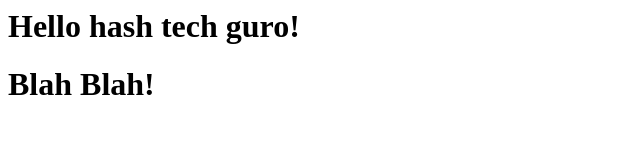
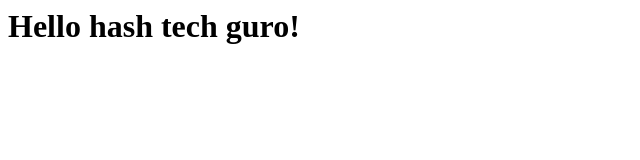
Before and after one commit to htetkokomonkey/web-development-course-batch, a plain HTML site: page index.html in a window 1280 px wide. Shown: the whole page, without its empty margins (0-640 px from the left). Drawn offline with Linux system fonts and the light colour scheme.

Commit message:
day 4 index modifed

```diff
--- a/index.html
+++ b/index.html
@@ -6,6 +6,5 @@
 	</head>
 	<body>
 		<h1>Hello hash tech guro!</h1>
-		<h1>Blah Blah!</h1>
 	</body>
 </html>
```
